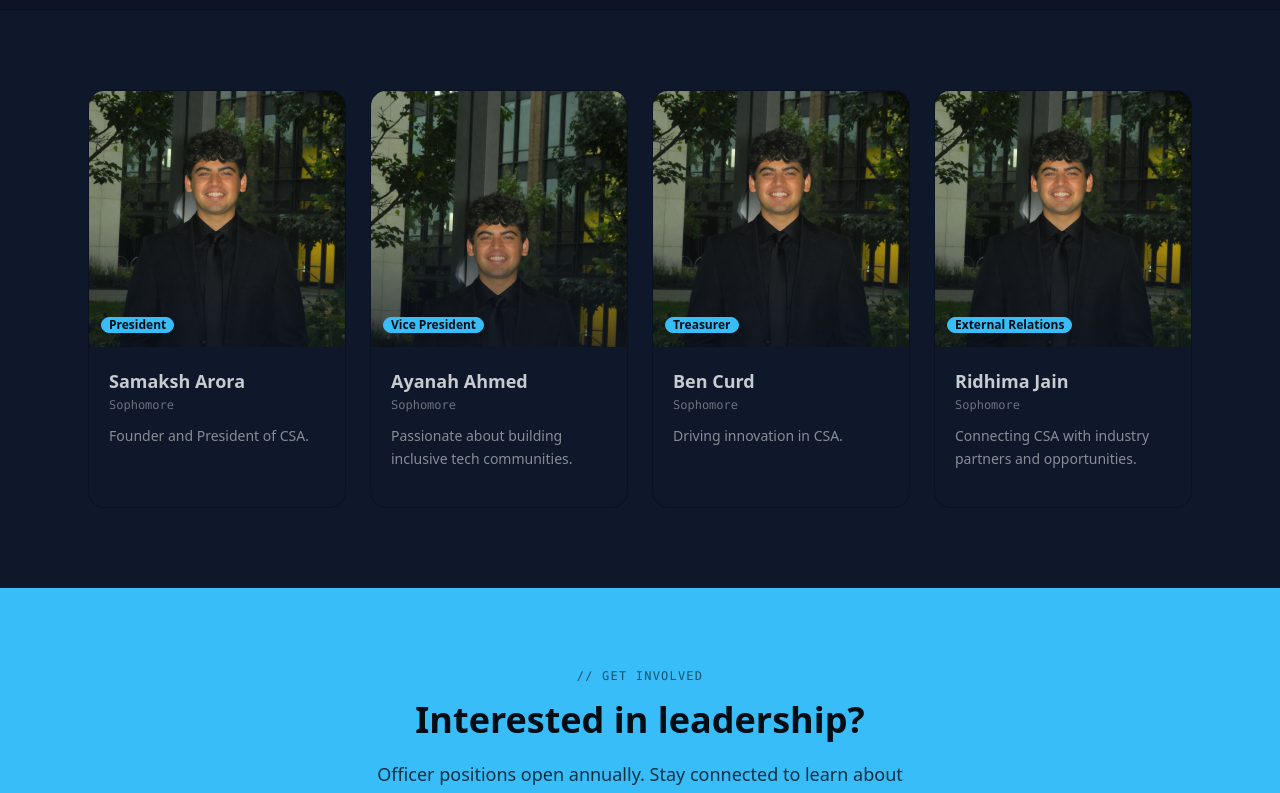
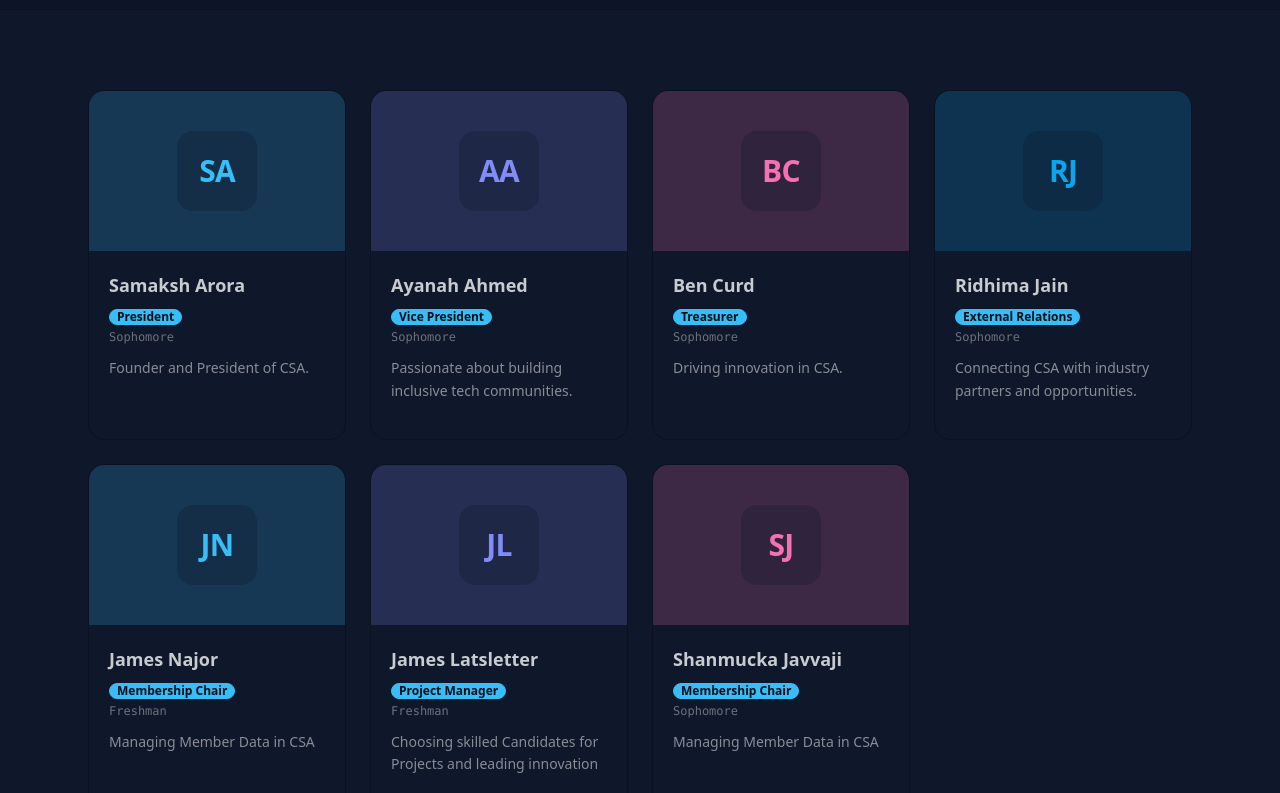
Before and after one commit to samaksh-arora/CSA, a React (Vite) app in the folder frontend/: page /officers in a window 1280 px wide. Shown: the part 400-1193 px from the top of the page. Built offline with nearby package versions, Linux system fonts and the light colour scheme; no server answers.

Commit message:
Update footer links, enhance About and Contact pages, and improve Join and Login sections for CSA branding

```diff
--- a/frontend/src/components/Footer.jsx
+++ b/frontend/src/components/Footer.jsx
@@ -11,13 +11,13 @@ const Footer = () => {
       </div>
       <div>
         <div className="grid grid-flow-col gap-4">
-          <a href="https://www.linkedin.com/groups/6572845/" target="_blank" rel="noopener noreferrer">
+          <a href="http://www.linkedin.com/in/wayne-state-computer-science-association-495ba93b3" target="_blank" rel="noopener noreferrer">
             <FaLinkedin className="w-6 h-6 hover:text-primary cursor-pointer transition-colors" />
           </a>
           <a href="https://instagram.com/wsu_csa" target="_blank" rel="noopener noreferrer">
             <FaInstagram className="w-6 h-6 hover:text-secondary cursor-pointer transition-colors" />
           </a>
-          <a href="https://instagram.com/wsu_csa" target="_blank" rel="noopener noreferrer">
+          <a href="https://discord.gg/JS8qaGrSJ" target="_blank" rel="noopener noreferrer">
             <FaDiscord className="w-6 h-6 hover:text-secondary cursor-pointer transition-colors" />
           </a>
 
--- a/frontend/src/pages/About.jsx
+++ b/frontend/src/pages/About.jsx
@@ -5,7 +5,7 @@ import { FaCode, FaTerminal, FaUsers, FaBriefcase, FaCalendarAlt } from 'react-i
 import Cubes from '../components/Cubes';
 
 const WHAT_WE_DO = [
-  'Host technical workshops and coding sessions',
+  'Provide real world experience to strengthen resumes',
   'Organize hackathons and programming competitions',
   'Facilitate networking with software engineers and recruiters',
   'Run resume reviews and mock interview prep',
--- a/frontend/src/pages/Join.jsx
+++ b/frontend/src/pages/Join.jsx
@@ -78,9 +78,9 @@ const Join = () => {
           <div className="inline-flex items-center justify-center w-16 h-16 bg-primary rounded-full mb-4">
             <FaUserPlus className="text-3xl text-white" />
           </div>
-          <h1 className="text-4xl font-bold mb-2">Join GSCMA</h1>
+          <h1 className="text-4xl font-bold mb-2">Join CSA</h1>
           <p className="text-base-content/70">
-            Become a member and start your journey in supply chain excellence
+            Become a member and start your journey in Computer Science excellence
           </p>
         </div>
 
@@ -226,7 +226,7 @@ const Join = () => {
                     name="major"
                     value={formData.major}
                     onChange={handleChange}
-                    placeholder="e.g., Supply Chain Management"
+                    placeholder="e.g., Computer Science"
                     className="input input-bordered w-full pl-10"
                     required
                   />
@@ -310,11 +310,7 @@ const Join = () => {
         </div>
 
         {/* Footer Note */}
-        <div className="text-center mt-6">
-          <p className="text-xs text-base-content/50">
-            By creating an account, you agree to GSCMA's Terms of Service and Privacy Policy
-          </p>
-        </div>
+
       </div>
     </div>
   );
--- a/frontend/src/pages/Login.jsx
+++ b/frontend/src/pages/Login.jsx
@@ -49,7 +49,7 @@ const Login = () => {
           </div>
           <h1 className="text-4xl font-bold mb-2">Welcome Back</h1>
           <p className="text-base-content/70">
-            Sign in to access your GSCMA member account
+            Sign in to access your CSA member account
           </p>
         </div>
 
--- a/frontend/src/pages/Officers.jsx
+++ b/frontend/src/pages/Officers.jsx
@@ -1,7 +1,6 @@
-import React, { useState } from 'react';
+import React from 'react';
 import { Link } from 'react-router-dom';
-import { FaLinkedin, FaEnvelope, FaUser } from 'react-icons/fa';
-import samakshimg from '../assets/samakshimg.jpg';
+import { FaLinkedin, FaEnvelope } from 'react-icons/fa';
 
 const OFFICERS = [
   {
@@ -9,8 +8,6 @@ const OFFICERS = [
     name: 'Samaksh Arora',
     position: 'President',
     year: 'Sophomore',
-    image: samakshimg,
-    objectPosition: 'center center',
     bio: 'Founder and President of CSA.',
     linkedin: '',
     email: '',
@@ -20,8 +17,6 @@ const OFFICERS = [
     name: 'Ayanah Ahmed',
     position: 'Vice President',
     year: 'Sophomore',
-    image: samakshimg,
-    objectPosition: 'center top',
     bio: 'Passionate about building inclusive tech communities.',
     linkedin: '',
     email: '',
@@ -31,8 +26,6 @@ const OFFICERS = [
     name: 'Ben Curd',
     position: 'Treasurer',
     year: 'Sophomore',
-    image: samakshimg,
-    objectPosition: 'center center',
     bio: 'Driving innovation in CSA.',
     linkedin: '',
     email: '',
@@ -42,37 +35,49 @@ const OFFICERS = [
     name: 'Ridhima Jain',
     position: 'External Relations',
     year: 'Sophomore',
-    image: samakshimg,
-    objectPosition: 'center center',
     bio: 'Connecting CSA with industry partners and opportunities.',
     linkedin: '',
     email: '',
   },
+  {
+    id: 5,
+    name: 'James Najor',
+    position: 'Membership Chair',
+    year: 'Freshman',
+    bio: 'Managing Member Data in CSA',
+    linkedin: '',
+    email: '',
+  },
+   {
+    id: 6,
+    name: 'James Latsletter',
+    position: 'Project Manager',
+    year: 'Freshman',
+    bio: 'Choosing skilled Candidates for Projects and leading innovation',
+    linkedin: '',
+    email: '',
+  },
+   {
+    id: 7,
+    name: 'Shanmucka Javvaji',
+    position: 'Membership Chair',
+    year: 'Sophomore',
+    bio: 'Managing Member Data in CSA',
+    linkedin: '',
+    email: '',
+  }
 ];
 
-// Fallback shown when image is missing or fails to load
-const OfficerImage = ({ src, name, objectPosition }) => {
-  const [errored, setErrored] = useState(false);
+const getInitials = (name) =>
+  name.split(' ').map(n => n[0]).join('').toUpperCase();
 
-  if (errored || !src) {
-    return (
-      <div className="w-full h-full bg-base-200 flex flex-col items-center justify-center gap-2">
-        <FaUser className="w-12 h-12 text-base-content/20" />
-        <span className="text-xs text-base-content/30 font-mono">{name}</span>
-      </div>
-    );
-  }
-
-  return (
-    <img
-      src={src}
-      alt={name}
-      className="w-full h-full object-cover transition-transform duration-500 group-hover:scale-105"
-      style={{ objectPosition }}
-      onError={() => setErrored(true)}
-    />
-  );
-};
+// Consistent color per officer based on name
+const AVATAR_COLORS = [
+  'bg-primary/20 text-primary',
+  'bg-secondary/20 text-secondary',
+  'bg-accent/20 text-accent',
+  'bg-info/20 text-info',
+];
 
 const Officers = () => {
   return (
@@ -96,31 +101,28 @@ const Officers = () => {
       {/* ── Officers Grid ── */}
       <section className="container mx-auto px-4 sm:px-6 py-16 sm:py-20 max-w-6xl">
         <div className="grid sm:grid-cols-2 lg:grid-cols-4 gap-6">
-          {OFFICERS.map((officer) => (
+          {OFFICERS.map((officer, index) => (
             <div
               key={officer.id}
               className="group bg-base-100 border border-base-300 hover:border-primary rounded-2xl overflow-hidden transition-all duration-300 hover:-translate-y-1 hover:shadow-lg"
             >
-              {/* Photo */}
-              <div className="relative overflow-hidden aspect-square">
-                <OfficerImage
-                  src={officer.image}
-                  name={officer.name}
-                  objectPosition={officer.objectPosition}
-                />
-                <div className="absolute inset-0 bg-gradient-to-t from-base-300/60 via-transparent to-transparent pointer-events-none" />
-
-                {/* Position badge */}
-                <div className="absolute bottom-3 left-3">
-                  <span className="badge badge-primary badge-sm font-semibold shadow-lg">
-                    {officer.position}
+              {/* Avatar */}
+              <div className={`flex items-center justify-center py-10 ${AVATAR_COLORS[index % AVATAR_COLORS.length]}`}>
+                <div className="w-20 h-20 rounded-2xl bg-base-100/30 flex items-center justify-center">
+                  <span className="text-3xl font-bold tracking-tight">
+                    {getInitials(officer.name)}
                   </span>
                 </div>
               </div>
 
               {/* Info */}
               <div className="p-5">
-                <h2 className="text-lg font-bold text-base-content mb-0.5">{officer.name}</h2>
+                <div className="flex items-start justify-between gap-2 mb-1">
+                  <h2 className="text-lg font-bold text-base-content">{officer.name}</h2>
+                </div>
+                <span className="badge badge-primary badge-sm font-semibold mb-1">
+                  {officer.position}
+                </span>
                 <p className="text-xs text-base-content/50 font-mono mb-3">{officer.year}</p>
                 {officer.bio && (
                   <p className="text-sm text-base-content/65 leading-relaxed mb-4">
@@ -128,7 +130,6 @@ const Officers = () => {
                   </p>
                 )}
 
-                {/* Social links — only rendered if values are provided */}
                 {(officer.linkedin || officer.email) && (
                   <div className="flex gap-2 pt-3 border-t border-base-300">
                     {officer.linkedin && (
```
Also changed, not shown: frontend/src/pages/Contact.jsx (+8 -38 lines).
